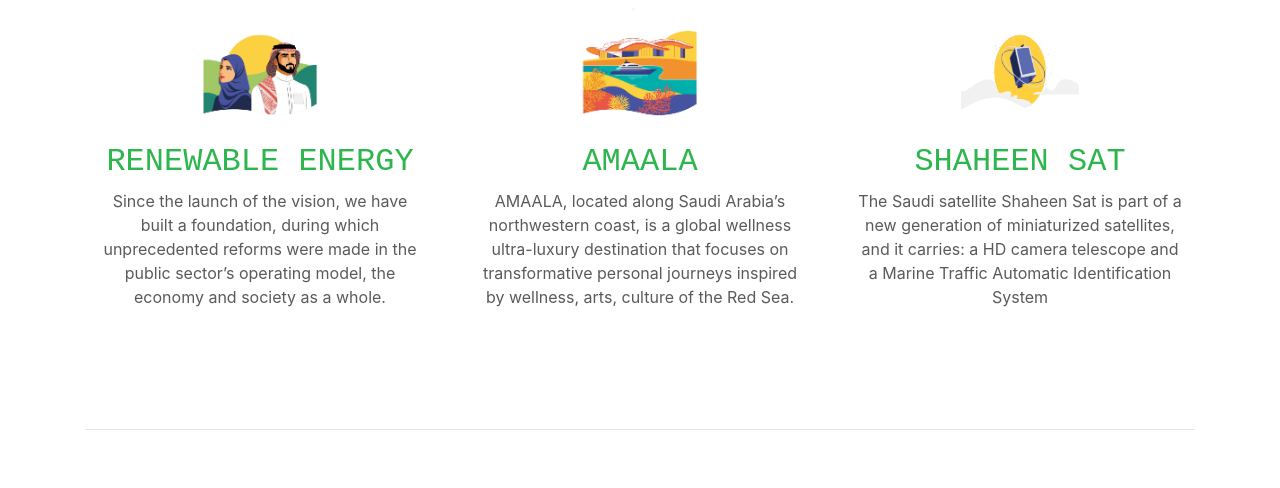
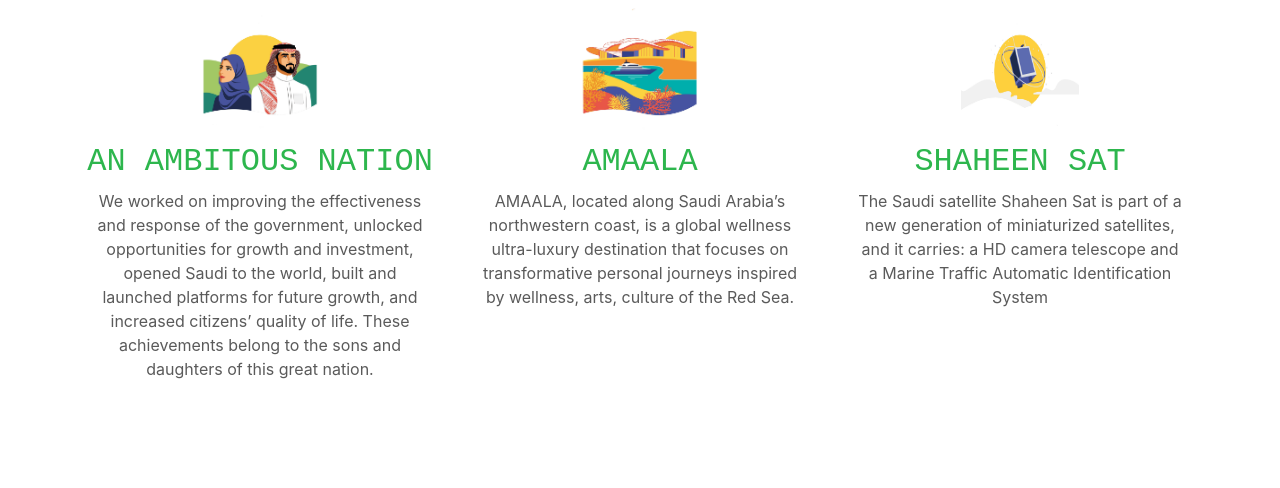
Before and after one commit to Mysteryx69/national-day, a plain HTML site: page index.html in a window 1280 px wide. Shown: the part 1183-1671 px from the top of the page. Drawn offline with Linux system fonts and the light colour scheme; a script that the page names is missing.

Commit message:
Update index.html

```diff
--- a/index.html
+++ b/index.html
@@ -165,9 +165,12 @@
                 <div class="col-lg-4">
                     <img class="rounded-circle" src="sus-9.jpg" alt="Generic placeholder image" width="140"
                         height="140">
-                    <h2 class="sub-head">Renewable Energy</h2>
-                    <p>Since the launch of the vision, we have built a foundation, during which unprecedented reforms
-                        were made in the public sector’s operating model, the economy and society as a whole.</p>
+                    <h2 class="sub-head">An Ambitous Nation</h2>
+                    <p>We worked on improving
+                        the effectiveness and response of the government, unlocked opportunities for growth and
+                        investment, opened Saudi to the world, built and launched platforms for future growth, and
+                        increased citizens’ quality of life. These achievements belong to the sons and daughters of this
+                        great nation.</p>
                 </div><!-- /.col-lg-4 -->
                 <div class="col-lg-4">
                     <img class="rounded-circle" src="sus-10.jpg" alt="Generic placeholder image" width="140"
```
